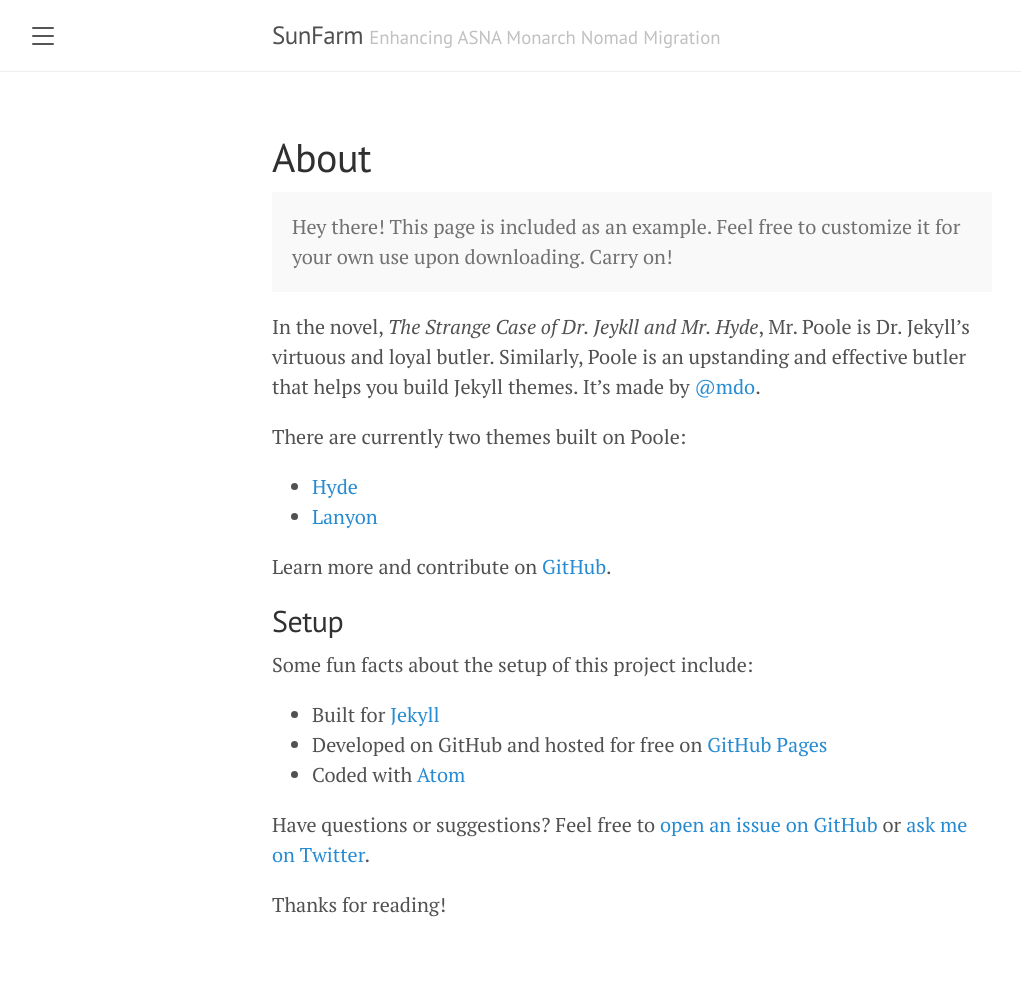
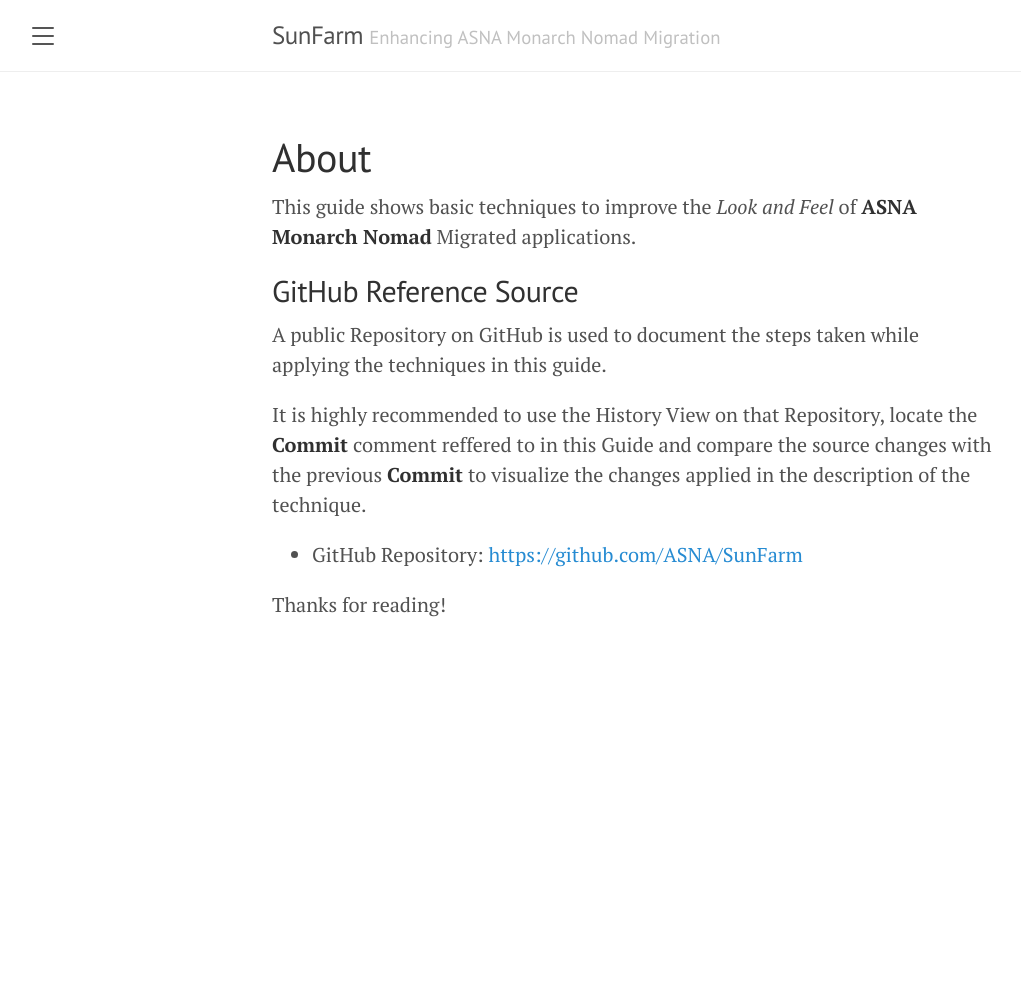
Before and after one commit to contreras-jorgev/SunFarmDocsJekyllSource, a Jekyll site: the page built from about.md, in a window 1280 px wide. Shown: the whole page, without its empty margins (8-1029 px from the left). Built offline with Jekyll 4.4.1, drawn with Linux system fonts in a browser that asks for light colours; after the commit the page ends 900 px from its top, so only the background shows below that.

Commit message:
Index & About

```diff
--- a/about.md
+++ b/about.md
@@ -3,27 +3,15 @@ layout: page
 title: About
 ---
 
-<p class="message">
-  Hey there! This page is included as an example. Feel free to customize it for your own use upon downloading. Carry on!
-</p>
+This guide shows basic techniques to improve the *Look and Feel* of **ASNA Monarch Nomad** Migrated applications.
 
-In the novel, *The Strange Case of Dr. Jeykll and Mr. Hyde*, Mr. Poole is Dr. Jekyll's virtuous and loyal butler. Similarly, Poole is an upstanding and effective butler that helps you build Jekyll themes. It's made by [@mdo](https://twitter.com/mdo).
+## GitHub Reference Source
+A public Repository on GitHub is used to document the steps taken while applying the techniques in this guide.
 
-There are currently two themes built on Poole:
+It is highly recommended to use the History View on that Repository, locate the **Commit** comment reffered to in this Guide and compare the source changes with the previous **Commit** to visualize the changes applied in the description of the technique.
 
-* [Hyde](http://hyde.getpoole.com)
-* [Lanyon](http://lanyon.getpoole.com)
 
-Learn more and contribute on [GitHub](https://github.com/poole).
+* GitHub Repository: [https://github.com/ASNA/SunFarm](https://github.com/ASNA/SunFarm)
 
-## Setup
-
-Some fun facts about the setup of this project include:
-
-* Built for [Jekyll](https://jekyllrb.com)
-* Developed on GitHub and hosted for free on [GitHub Pages](https://pages.github.com)
-* Coded with [Atom](https://atom.io)
-
-Have questions or suggestions? Feel free to [open an issue on GitHub](https://github.com/poole/issues/new) or [ask me on Twitter](https://twitter.com/mdo).
 
 Thanks for reading!
```
Also changed, not shown: index.md (+13 -0 lines).
